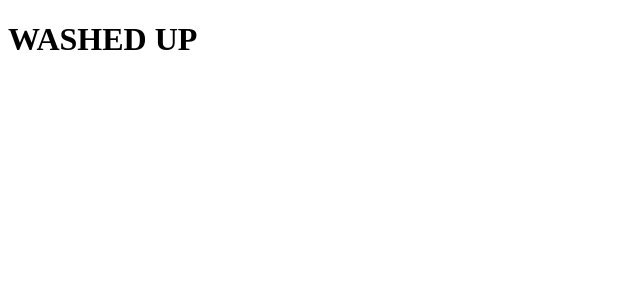
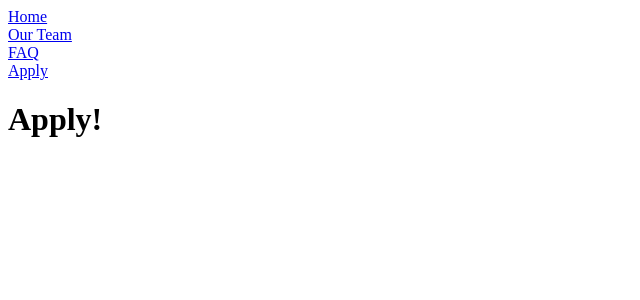
Before and after one commit to Sordot/Washed-Up, a React (Create React App) app: page /apply in a window 1280 px wide. Shown: the top 300 px of the page, without its empty margins (0-640 px from the left). Built offline with nearby package versions, Linux system fonts and the light colour scheme.

Commit message:
adds pages and router

```diff
--- a/package.json
+++ b/package.json
@@ -8,6 +8,7 @@
     "@testing-library/user-event": "^13.5.0",
     "react": "^18.2.0",
     "react-dom": "^18.2.0",
+    "react-router-dom": "^6.8.0",
     "react-scripts": "5.0.1",
     "web-vitals": "^2.1.4"
   },
--- a/src/App.js
+++ b/src/App.js
@@ -1,9 +1,23 @@
 import './App.css';
+import {BrowserRouter, Routes, Route} from "react-router-dom";
+import Layout from './pages/Layout';
+import Home from './pages/Home';
+import Team from './pages/Team';
+import FAQ from './pages/FAQ';
+import Apply from './pages/Apply';
 
 function App() {
   return (
-
-    <h1>WASHED UP</h1>
+    <BrowserRouter>
+      <Routes>
+        <Route path="/" element={<Layout />}>
+          <Route index element={<Home />}/>
+          <Route path="/team" element={<Team />}/>
+          <Route path="/apply" element={<Apply />}/>
+          <Route path="/faq" element={<FAQ />}/>
+        </Route>
+      </Routes>
+    </BrowserRouter>
 
   );
 }
--- /dev/null
+++ b/src/pages/Apply.jsx
@@ -0,0 +1,7 @@
+const Apply = () => {
+    return <>
+        <h1>Apply!</h1>
+    </>
+}
+
+export default Apply;
--- /dev/null
+++ b/src/pages/FAQ.jsx
@@ -0,0 +1,9 @@
+const FAQ = () => {
+
+    return <>
+        <h1>FAQ Page!</h1>
+    </>
+
+}
+
+export default FAQ;
--- /dev/null
+++ b/src/pages/Home.jsx
@@ -0,0 +1,5 @@
+const Home = () => {
+    return <h1>HOME PAGE</h1>
+}
+
+export default Home;
--- /dev/null
+++ b/src/pages/Layout.jsx
@@ -0,0 +1,24 @@
+import {Outlet, Link} from "react-router-dom"
+
+const Layout = () => {
+    return <>
+        <nav>
+            <div>
+                <Link to="/">Home</Link>
+            </div>
+            <div>
+                <Link to="/team">Our Team</Link>
+            </div>
+            <div>
+                <Link to="/faq">FAQ</Link>
+            </div>
+            <div>
+                <Link to="/apply">Apply</Link>
+            </div>
+        </nav>
+
+        <Outlet/>
+    </>
+}
+
+export default Layout;
--- /dev/null
+++ b/src/pages/Team.jsx
@@ -0,0 +1,9 @@
+const Team = () => {
+
+    return <>
+        <h1>Meet our Team!</h1>
+    </>
+
+}
+
+export default Team;
```
Also changed, not shown: 1 other file (tests, documents, lock files or other folders).
